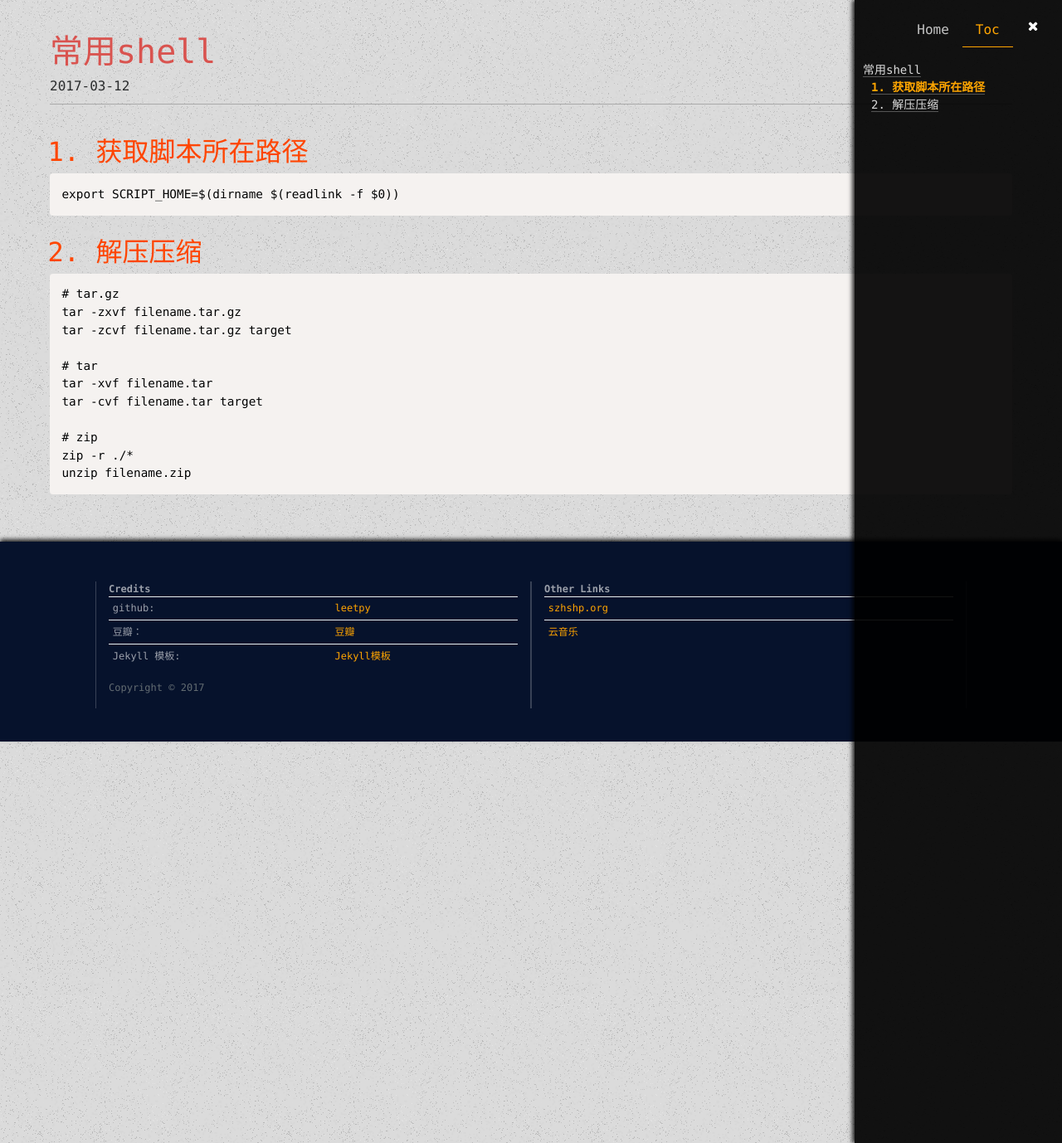
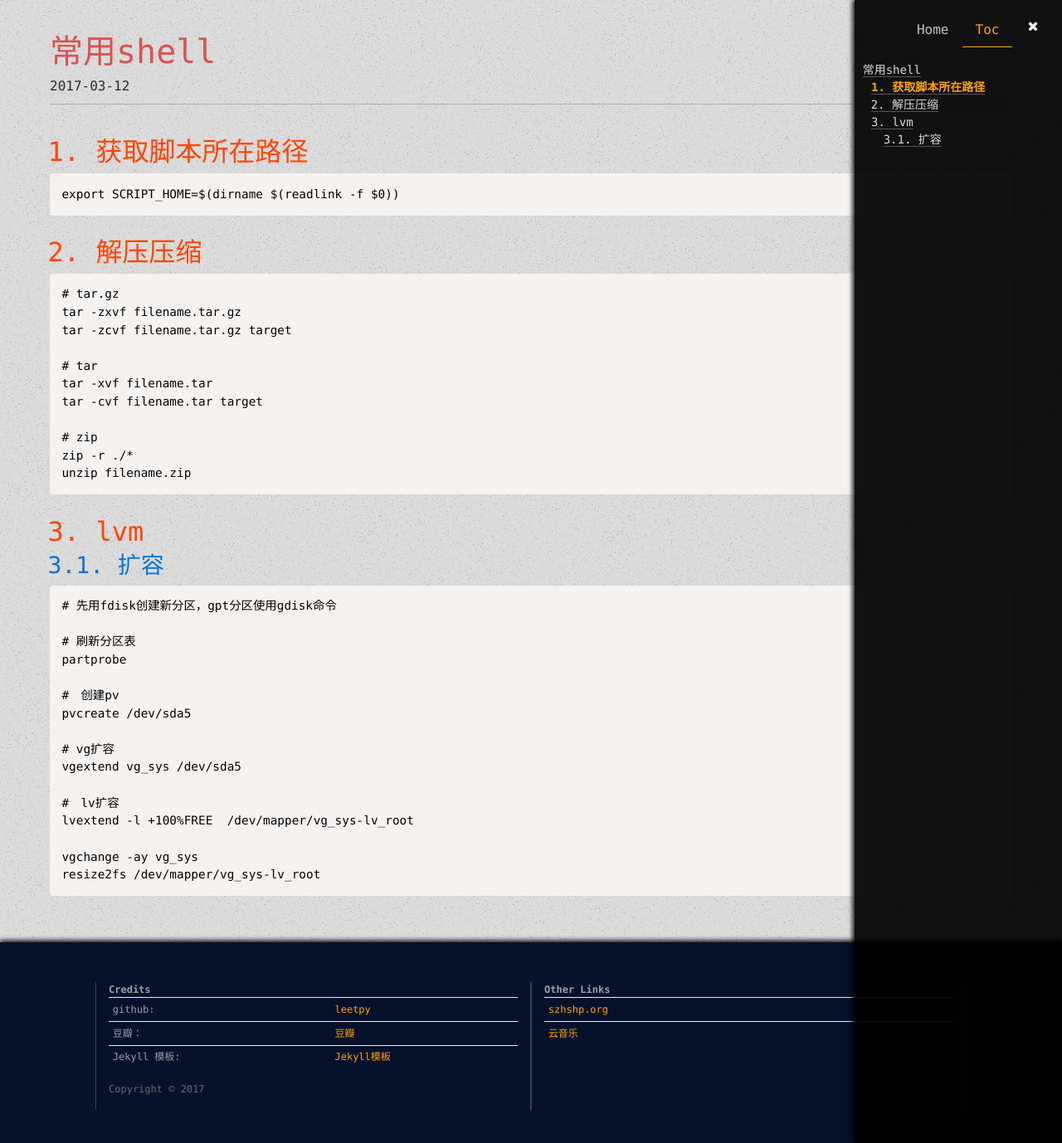
Before and after one commit to leetpy/leetpy.github.io.bak, a Jekyll site: the page built from _posts/2017-03-12-常用shell.md, in a window 1280 px wide and 1378 px high. Shown: the whole window at 83% size. Built offline with Jekyll 4.4.1, drawn with Linux system fonts in a browser that asks for light colours.

Commit message:
Update 2017-03-12-常用shell.md

````diff
--- a/_posts/2017-03-12-常用shell.md
+++ b/_posts/2017-03-12-常用shell.md
@@ -26,3 +26,24 @@ tar -cvf filename.tar target
 zip -r ./*
 unzip filename.zip
 ```
+
+## lvm
+### 扩容
+```shell
+# 先用fdisk创建新分区，gpt分区使用gdisk命令
+
+# 刷新分区表
+partprobe
+
+#　创建pv
+pvcreate /dev/sda5
+
+# vg扩容
+vgextend vg_sys /dev/sda5
+
+#　lv扩容
+lvextend -l +100%FREE  /dev/mapper/vg_sys-lv_root
+
+vgchange -ay vg_sys
+resize2fs /dev/mapper/vg_sys-lv_root
+```
````
